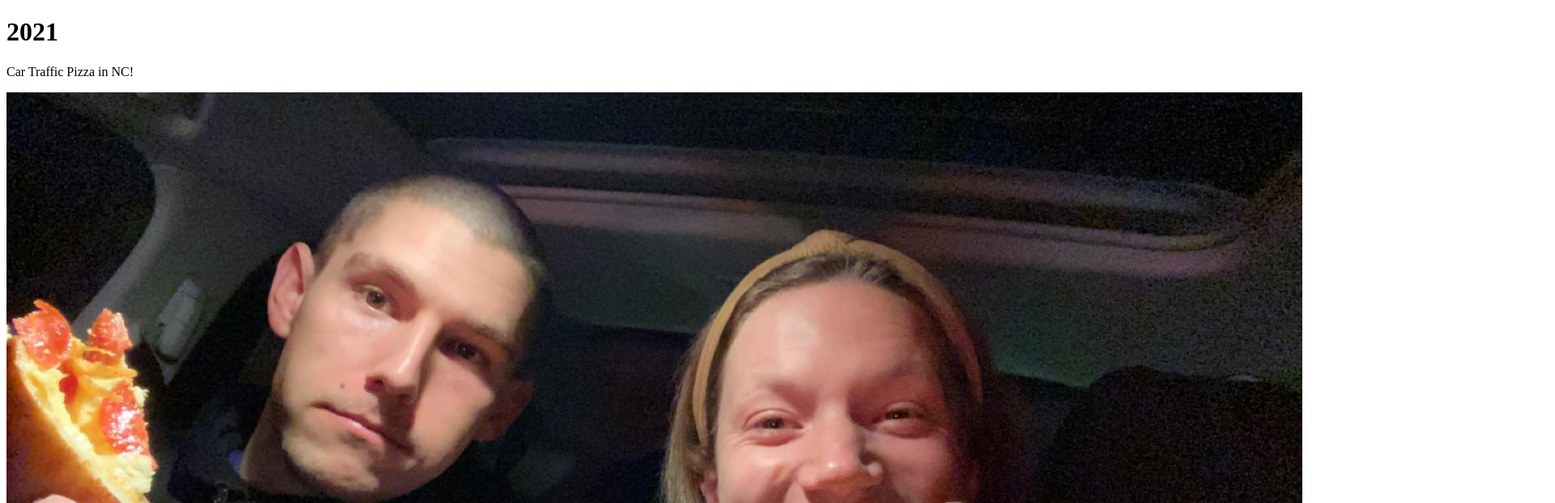
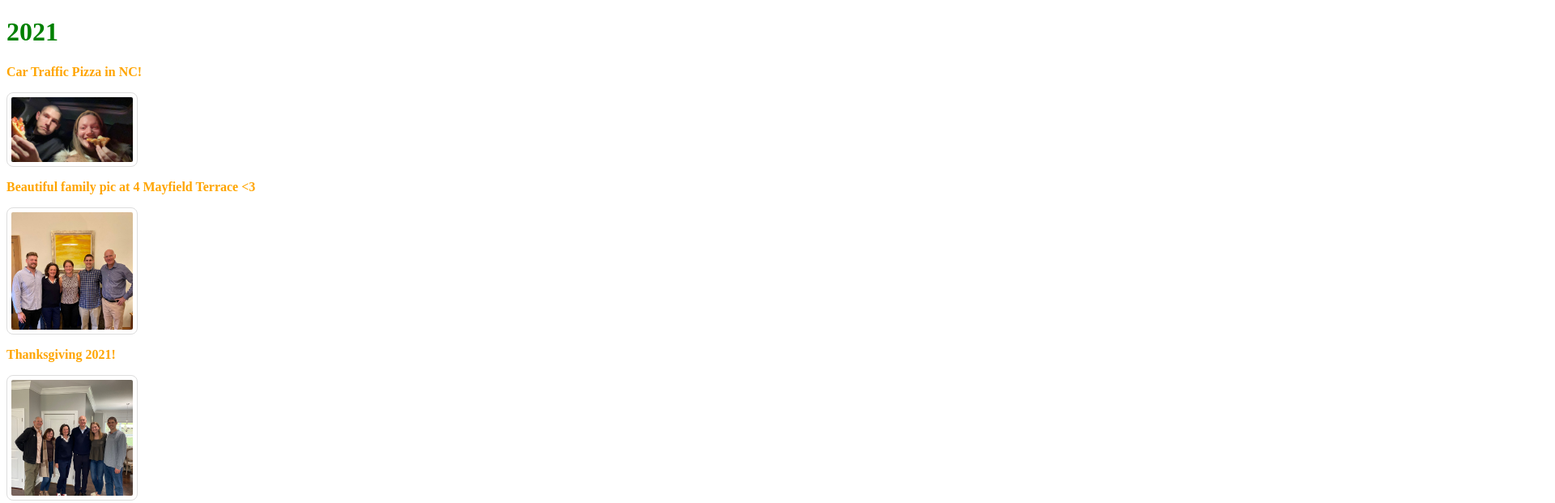
Before and after one commit to wemartin13/2022-Anniversary, a plain HTML site: page 2021/index.html in a window 1280 px wide. Shown: the top 621 px of the page at 81% size, 1920 px wide, since content can reach past the window. Drawn offline with Linux system fonts and the light colour scheme.

Commit message:
Added 2021.css to index.html

```diff
--- /dev/null
+++ b/2021/2021.css
@@ -0,0 +1,18 @@
+img {
+    display: block;
+    margin-right: auto;
+    height:100%;
+    width: 100%;
+    border: 1px solid #ddd;
+    border-radius: 8px;
+    padding: 5px;
+    width: 150px;
+}
+p {
+    color: orange;
+    font-weight: bold;
+
+}
+h1{
+    color: green;
+}
--- a/2021/index.html
+++ b/2021/index.html
@@ -3,6 +3,7 @@
     <head>
         <meta charset="utf-8">
         <title>2021</title>
+        <link rel="stylesheet" href="2021.css">
     </head>
     <body>
         <h1>2021</h1>
```
